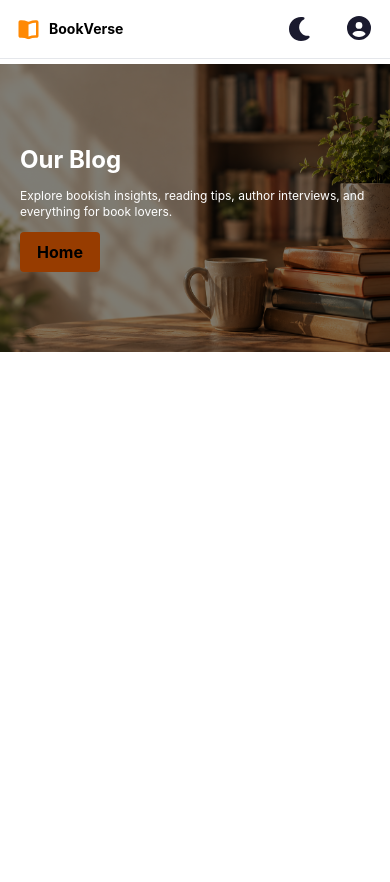
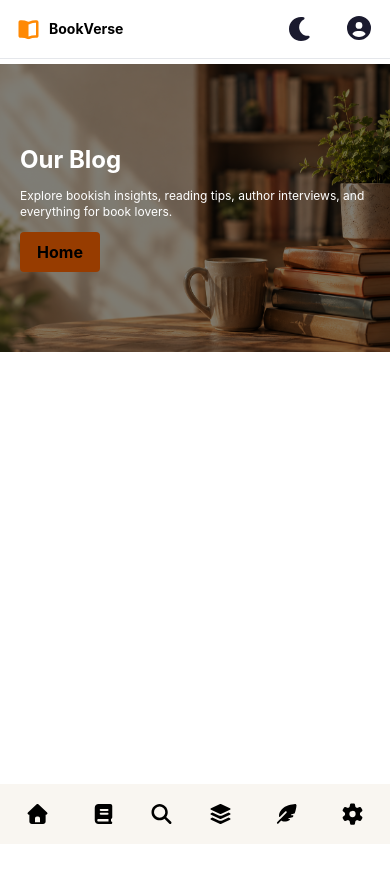
Before and after one commit to DanielApple05/Book-verse, a React (Vite) app in the folder book-verse-frontend/: page /blog in a window 390 px wide. Shown: the top 882 px of the page. Built offline with nearby package versions, Linux system fonts and the light colour scheme; no server answers.

Commit message:
feat: update Search component styling and add MobileNavBar to Blog page

```diff
--- a/book-verse-frontend/src/assets/components/search.jsx
+++ b/book-verse-frontend/src/assets/components/search.jsx
@@ -22,7 +22,7 @@ const Search = () => {
             type="text"
             value={query}
             onChange={(e) => setQuery(e.target.value)}
-            className='outline-none w-full ml-2 placeholder:text-sm p-1 text-base dark:placeholder:text-gray-400 placeholder:text-black '
+            className='outline-none w-full ml-2 placeholder:text-sm p-1 text-black text-base dark:placeholder:text-gray-400 placeholder:text-black '
             placeholder='Search books, genres or authors...' />
           <FontAwesomeIcon icon={faMagnifyingGlass} onClick={handleSubmit} className=' cursor-pointer dark:text-gray-400 text-[#1A1A2E] text-xl absolute right-3' />
         </form>
--- a/book-verse-frontend/src/assets/pages/blog.jsx
+++ b/book-verse-frontend/src/assets/pages/blog.jsx
@@ -1,6 +1,7 @@
 import React from 'react';
 import Header from '../components/header-component/header';
 import { Link } from 'react-router-dom';
+import MobileNavBar from '../components/navigations/mobileNavBar';
 
 const Blog = () => {
   return (
@@ -11,9 +12,10 @@ const Blog = () => {
         <div className='absolute inset-0 flex flex-col justify-center xl:p-10 p-5 xl:w-[40%] w-full xl:space-y-5 space-y-3'>
           <h1 className='text-white text-2xl xl:text-5xl font-bold'>Our Blog</h1>
           <p className='text-white xl:text-base text-xs'> Explore bookish insights, reading tips, author interviews, and everything for book lovers.</p>
-          <Link className='bg-amber-800 p-2 rounded w-20 text-center  cursor-pointer hover:bg-amber-950 font-bold '>Home</Link>
+          <Link to='/home' className='bg-amber-800 p-2 rounded w-20 text-center  cursor-pointer hover:bg-amber-950 font-bold '>Home</Link>
         </div>
       </div>
+      <MobileNavBar />
     </>
   );
 }
```
